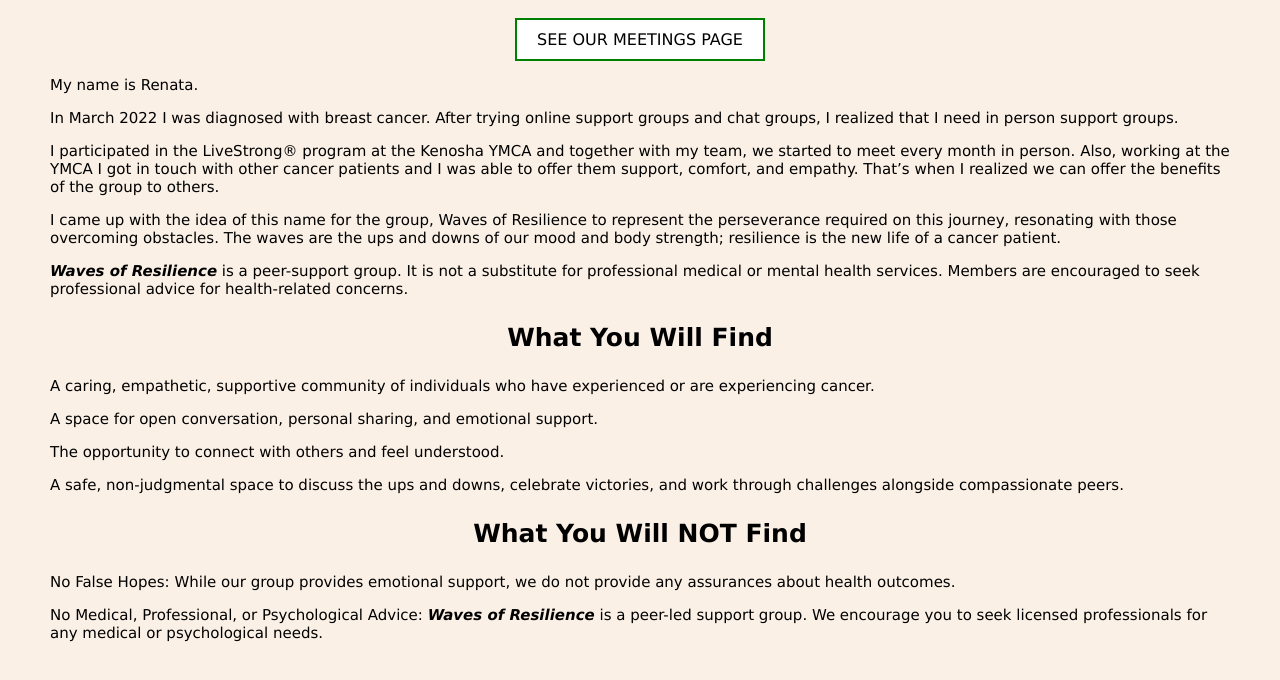
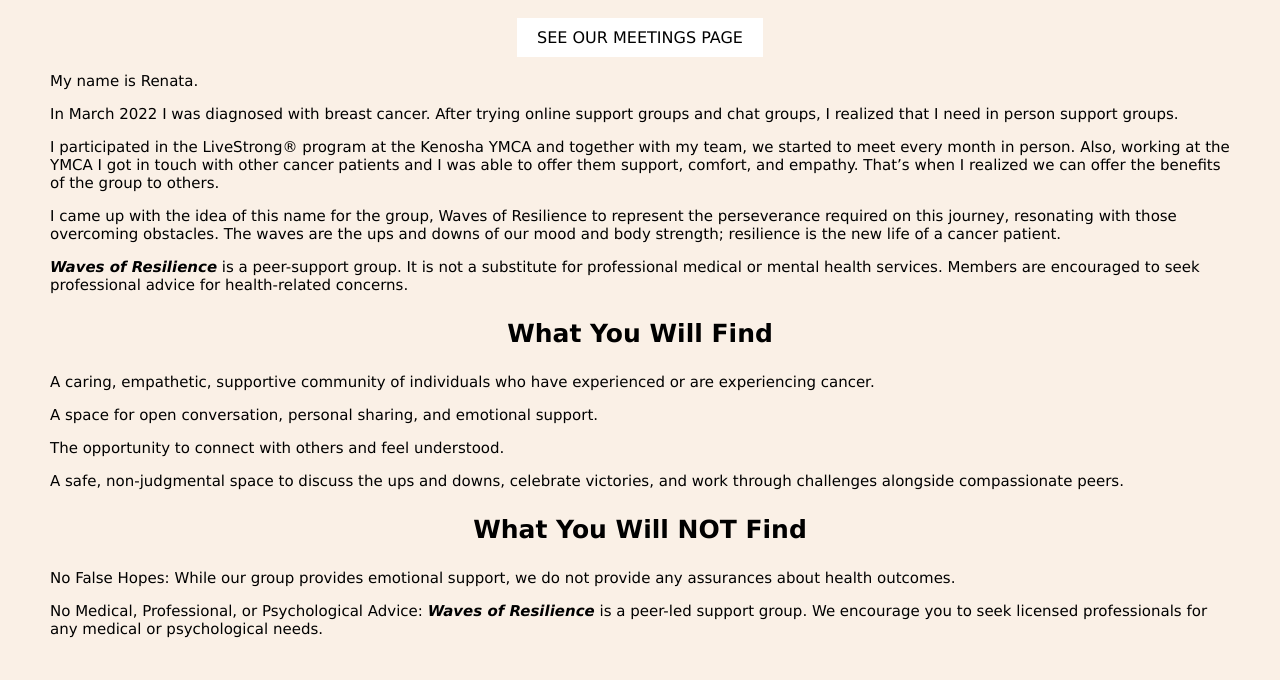
Before and after one commit to wavesofresilience/intro, a plain HTML site: page index.html in a window 1280 px wide. Shown: the part 174-854 px from the top of the page. Drawn offline with Linux system fonts and the light colour scheme.

Commit message:
Update index.html

```diff
--- a/index.html
+++ b/index.html
@@ -14,7 +14,7 @@
 		a:link, a:visited {
 			  background-color: white;
 			  color: black;
-			  border: 2px solid green;
+			  border: 2px blue;
 			  padding: 10px 20px;
 			  text-align: center;
 			  text-decoration: none;
@@ -22,7 +22,7 @@
 			}
 
 			a:hover, a:active {
-			  background-color: green;
+			  background-color: gradient blue;
 			  color: white;
 			}
 
@@ -35,7 +35,7 @@
     </h1>
     <h2>Find strength and resilience while facing the ups and downs of a cancer journey, with courage.</h2>
 
-	<p><center><a href="meetings.html" target="_blank">SEE OUR MEETINGS PAGE</a></center></p>
+    <p><center><a href="meetings.html" target="_blank">SEE OUR MEETINGS PAGE</a></center></p>
 
 <p>My name is Renata.</p>
 <p>In March 2022 I was diagnosed with breast cancer. After trying online support groups and chat groups, I realized that I need in person support groups.</p>
```
